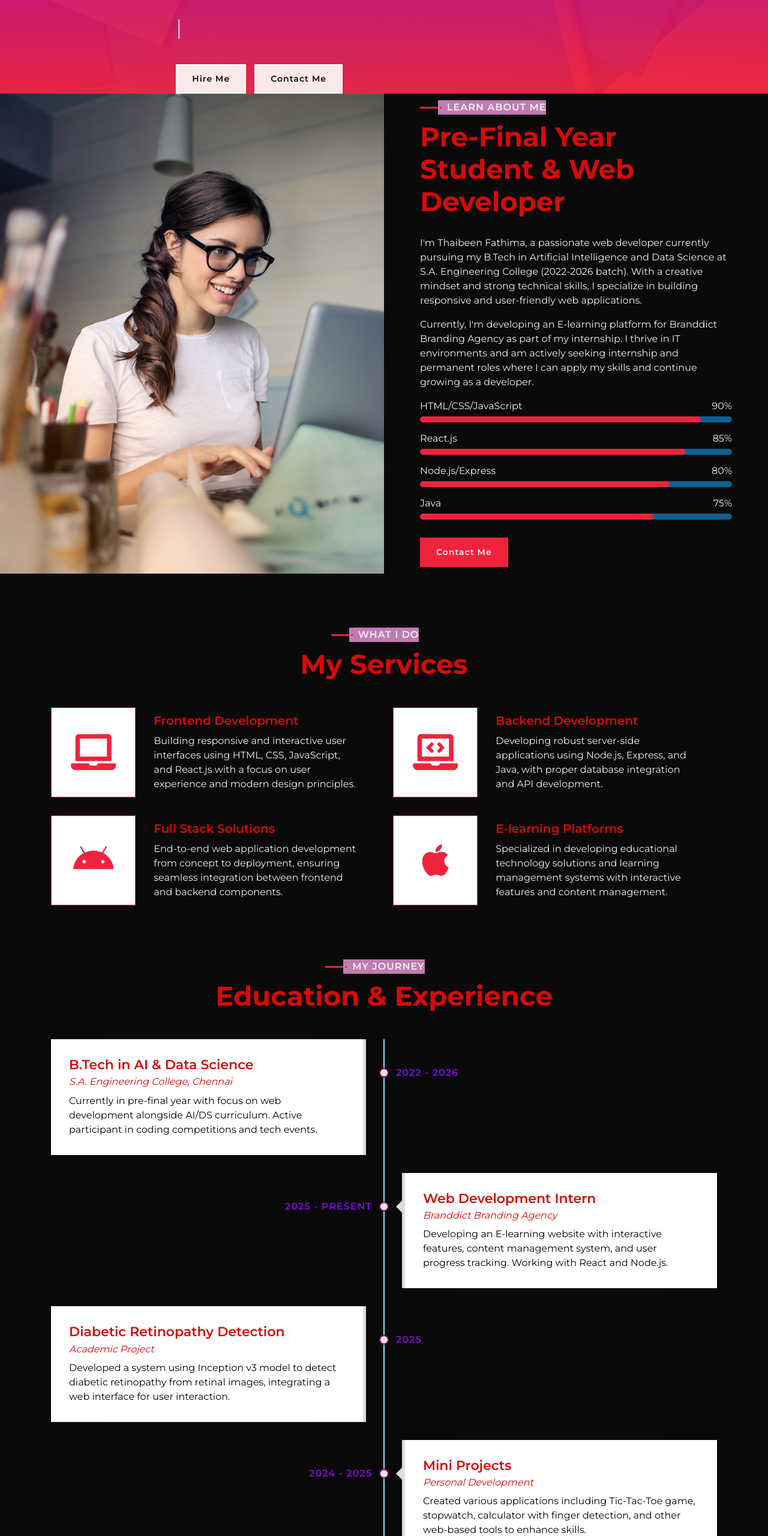
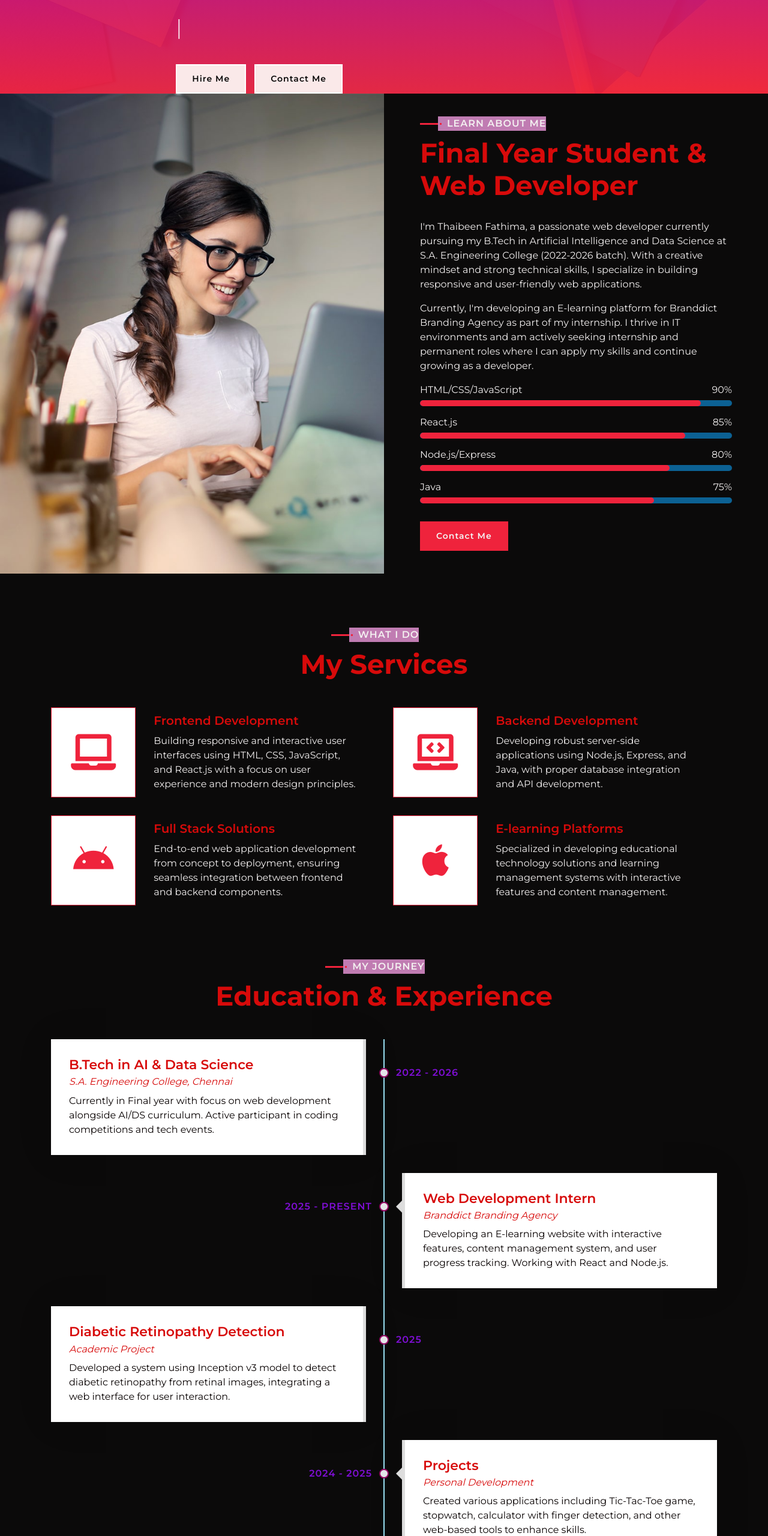
Before and after one commit to thaibeenfathima/PORTFOLIO, a plain HTML site: page index.html in a window 1280 px wide. Shown: the part 240-2800 px from the top of the page at 60% size. Drawn offline with nearby package versions, Linux system fonts and the light colour scheme.

Commit message:
Update index.html

```diff
--- a/index.html
+++ b/index.html
@@ -81,7 +81,7 @@
                         <div class="about-content">
                             <div class="section-header text-left">
                                 <p>Learn About Me</p>
-                                <h2>Pre-Final Year Student & Web Developer</h2>
+                                <h2>Final Year Student & Web Developer</h2>
                             </div>
                             <div class="about-text">
                                 <p>
@@ -204,7 +204,7 @@
                             <h2>B.Tech in AI & Data Science</h2>
                             <h4>S.A. Engineering College, Chennai</h4>
                             <p>
-                                Currently in pre-final year with focus on web development alongside AI/DS curriculum. Active participant in coding competitions and tech events.
+                                Currently in Final year with focus on web development alongside AI/DS curriculum. Active participant in coding competitions and tech events.
                             </p>
                         </div>
                     </div>
@@ -231,7 +231,7 @@
                     <div class="timeline-item right wow fadeInUp" data-wow-delay="0.1s">
                         <div class="timeline-text">
                             <div class="timeline-date">2024 - 2025</div>
-                            <h2>Mini Projects</h2>
+                            <h2>Projects</h2>
                             <h4>Personal Development</h4>
                             <p>
                                 Created various applications including Tic-Tac-Toe game, stopwatch, calculator with finger detection, and other web-based tools to enhance skills.
@@ -268,8 +268,8 @@
                             </div>
                             <div class="portfolio-text">
                                 <h3>E-learning Platform</h3>
-                                <a class="btn" href="img/portfolio-1.jpg" data-lightbox="portfolio"></a>
-                                <a class="btn" href="https://learningweb-5sih.onrender.com" target="_blank">View Project</a>
+                                <a href="img/portfolio-1.jpg" data-lightbox="portfolio"></a>
+                                <a class="btn" href="https://learningweb-5sih.onrender.com" target="_blank"></a>
                             </div>
                         </div>
                     </div>
```
